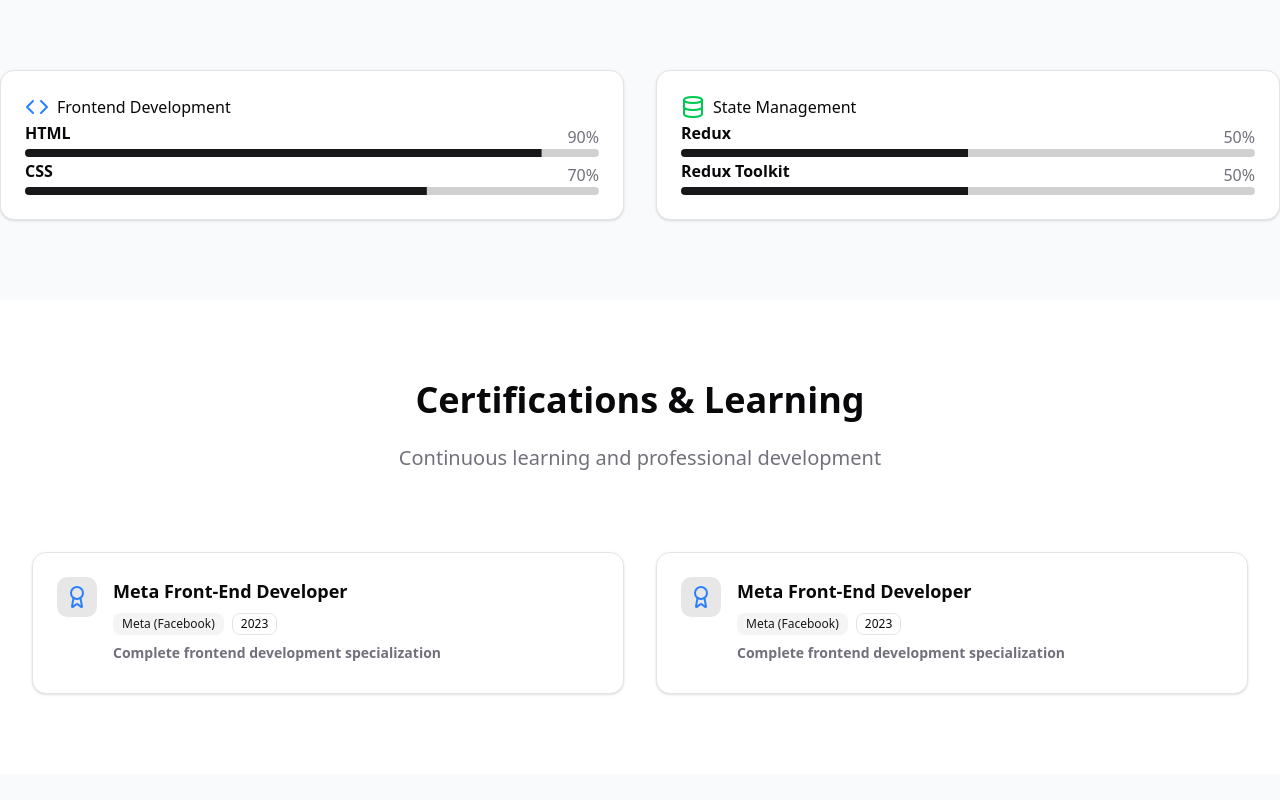
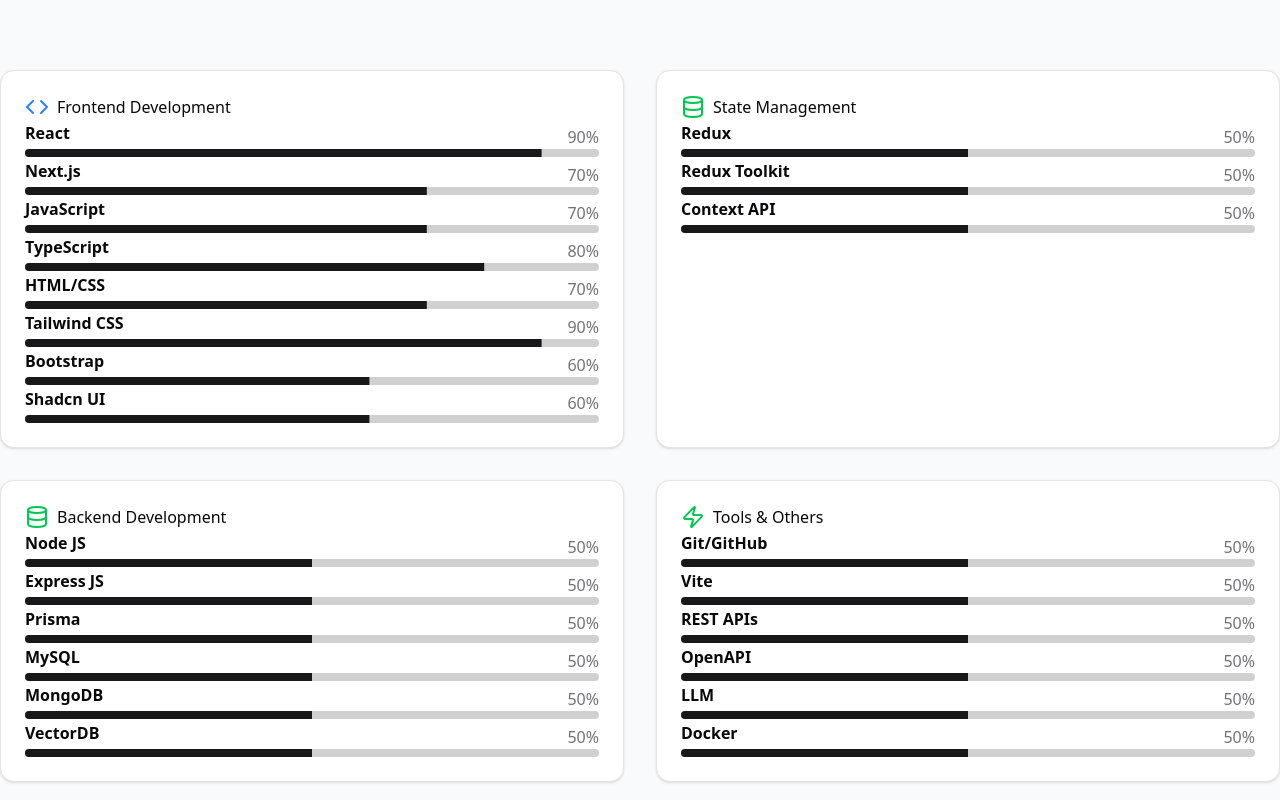
Before and after one commit to Jitugopale/Portfolio, a Next.js app: page /skills in a window 1280 px wide. Shown: the part 540-1340 px from the top of the page. Built offline with nearby package versions, Linux system fonts and the light colour scheme.

Commit message:
make minimal changes

```diff
--- a/src/app/about/page.tsx
+++ b/src/app/about/page.tsx
@@ -70,24 +70,32 @@
           </div>
           <div className="space-y-6 text-lg leading-relaxed px-4">
             <p>
-              I&apos;m a passionate frontend developer with a love for creating
-              beautiful, functional web experiences. My journey began with
-              curiosity about how websites work, and it has evolved into a
-              career dedicated to crafting user-centric applications that make a
-              real difference in people&apos;s lives.
+              I&apos;m a passionate full stack developer with a love for
+              building beautiful, functional, and scalable web experiences. What
+              started as a curiosity about how websites work has evolved into a
+              career focused on creating user-centric applications that solve
+              real-world problems and deliver value. From design to deployment,
+              I enjoy crafting seamless digital experiences that users enjoy and
+              trust.
             </p>
             <p>
               I specialize in the React ecosystem, including Next.js for
-              full-stack applications, Redux for state management, and modern
-              JavaScript/TypeScript. I believe in writing clean, maintainable
-              code and staying up-to-date with the latest industry trends and
-              best practices.
+              full-stack development, paired with Node.js and Prisma on the
+              backend. I have strong experience with Redux for state management,
+              Tailwind CSS for styling, and tools like Postman for API testing.
+              I&apos;m also focused on backend security, efficient database
+              management, and deploying robust applications with modern DevOps
+              practices. My goal is always to build clean, maintainable, and
+              production-ready solutions.
             </p>
             <p>
-              When I&apos;m not coding, you&apos;ll find me exploring new
-              technologies, contributing to open source projects, or sharing
-              knowledge with the developer community. I&apos;m always eager to
-              learn and grow, both personally and professionally.
+              When I&apos;m not writing code, I&apos;m exploring new
+              technologies, contributing to open-source projects, or sharing
+              knowledge with the developer community. I&apos;m a firm believer
+              in continuous learning and always strive to stay up-to-date with
+              the latest tools, frameworks, and best practices in full stack
+              development. Whether it&apos;s frontend UI or backend logic, I
+              enjoy being involved in every part of the development process.
             </p>
           </div>
         </div>
@@ -113,15 +121,15 @@
                 <div className="flex flex-wrap justify-between">
                   <div>
                     <h2 className="text-2xl lg:text-3xl font-bold mb-1 md:mb-2">
-                      Senior Frontend Developer
+                      Software Developer
                     </h2>
                     <h4 className="text-xl font-semibold text-blue-600">
-                      TechCorp Solutions
+                      CancerMitr
                     </h4>
                   </div>
                   <div className="mt-5 md:mt-0">
                     <Badge variant="outline" className="text-md">
-                      2022 - Present
+                      2025 - Present
                     </Badge>
                   </div>
                 </div>
@@ -129,9 +137,12 @@
               <CardContent>
                 <div className="mb-4">
                   <p className="text-muted-foreground text-lg font-semibold">
-                    Leading frontend development for enterprise applications
-                    using React and Next.js. Mentoring junior developers and
-                    establishing best practices.
+                    Working on backend development for web applications using
+                    Node.js, Prisma, and MySQL. Responsible for building secure
+                    RESTful APIs, designing efficient database schemas, and
+                    integrating backend logic to support scalable full-stack
+                    features. Collaborating with the frontend team to deliver
+                    seamless end-to-end solutions.
                   </p>
                 </div>
                 <div className="flex flex-wrap gap-4">
@@ -153,15 +164,15 @@
                 <div className="flex flex-wrap justify-between">
                   <div>
                     <h2 className="text-2xl lg:text-3xl font-bold mb-1 md:mb-2">
-                      Senior Frontend Developer
+                      Web Developer
                     </h2>
                     <h4 className="text-xl font-semibold text-blue-600">
-                      TechCorp Solutions
+                      AVS Insotech Pvt Ltd
                     </h4>
                   </div>
                   <div className="mt-5 md:mt-0">
                     <Badge variant="outline" className="text-md">
-                      2022 - Present
+                      2024 - 2025
                     </Badge>
                   </div>
                 </div>
@@ -169,9 +180,12 @@
               <CardContent>
                 <div className="mb-4">
                   <p className="text-muted-foreground text-lg font-semibold">
-                    Leading frontend development for enterprise applications
-                    using React and Next.js. Mentoring junior developers and
-                    establishing best practices.
+                    Worked on full-stack web development using React for the
+                    frontend and Node.js for the backend. Built and integrated
+                    RESTful APIs, collaborated across teams to ensure smooth
+                    deployment, and performed rigorous testing in both UAT and
+                    production environments to deliver reliable, scalable web
+                    solutions.
                   </p>
                 </div>
                 <div className="flex flex-wrap gap-4">
@@ -208,13 +222,13 @@
           <div className="grid grid-cols-1 md:grid-cols-2 gap-6 mt-16">
             <Card>
               <CardContent>
-                <div className="flex justify-center items-center">
+                <div className="flex justify-start items-center mx-5">
                   <div>
                     <Award className="h-6 w-6 text-blue-700 mr-3.5" />
                   </div>
                   <div>
                     <h1 className="font-medium text-lg">
-                      Led development of 3 major product launches
+                      Secured 3rd rank in 12th grade at school level
                     </h1>
                   </div>
                 </div>
@@ -223,13 +237,13 @@
 
             <Card>
               <CardContent>
-                <div className="flex justify-center items-center">
+                <div className="flex justify-start items-center mx-5">
                   <div>
                     <Award className="h-6 w-6 text-blue-700 mr-3.5" />
                   </div>
                   <div>
                     <h1 className="font-medium text-lg">
-                      Led development of 3 major product launches
+                      Ranked 1st in 7th semester at college level
                     </h1>
                   </div>
                 </div>
@@ -238,13 +252,13 @@
 
             <Card>
               <CardContent>
-                <div className="flex justify-center items-center">
+                <div className="flex justify-start items-center mx-5">
                   <div>
                     <Award className="h-6 w-6 text-blue-700 mr-3.5" />
                   </div>
                   <div>
                     <h1 className="font-medium text-lg">
-                      Led development of 3 major product launches
+                      Completed MERN Stack Developer Certification
                     </h1>
                   </div>
                 </div>
@@ -253,13 +267,13 @@
 
             <Card>
               <CardContent>
-                <div className="flex justify-center items-center">
+                <div className="flex justify-start items-center mx-5">
                   <div>
                     <Award className="h-6 w-6 text-blue-700 mr-3.5" />
                   </div>
                   <div>
                     <h1 className="font-medium text-lg">
-                      Led development of 3 major product launches
+                      Contributed to 3+ open source projects
                     </h1>
                   </div>
                 </div>
--- a/src/app/page.tsx
+++ b/src/app/page.tsx
@@ -29,9 +29,7 @@
               </div>
               <div>
                 <p className="text-lg text-muted-foreground">
-                  Crafting beautiful, responsive web experiences with React,
-                  Next.js, and modern JavaScript. Passionate about creating
-                  user-centric applications that make a difference.
+                  Building scalable, full-stack web applications with React, Next.js, Node.js, and SQL. Passionate about delivering end-to-end solutions that are fast, secure, and user-focused.
                 </p>
               </div>
               <div className="mt-7 flex gap-4">
@@ -70,7 +68,7 @@
             <Card className="bg-white dark:bg-gray-800 shadow-lg">
               <CardContent className="flex flex-col items-center">
                 <div className="font-bold text-2xl lg:text-3xl text-blue-500">
-                  5+
+                  1+
                 </div>
                 <div className="text-md text-muted-foreground mt-1">
                   Years Experience
@@ -80,7 +78,7 @@
             <Card>
               <CardContent className="flex flex-col items-center">
                 <div className="font-bold text-2xl lg:text-3xl text-blue-500">
-                  50+
+                  5+
                 </div>
                 <div className="text-md text-muted-foreground mt-1">
                   Projects Completed
@@ -90,7 +88,7 @@
             <Card>
               <CardContent className="flex flex-col items-center">
                 <div className="font-bold text-2xl lg:text-3xl text-blue-500">
-                  25+
+                  1+
                 </div>
                 <div className="text-md text-muted-foreground mt-1">
                   Happy Clients
@@ -130,52 +128,46 @@
                 React
               </div>
               <div className="bg-secondary py-2 px-4 font-semibold text-md rounded-full">
-                React
+                Next.js
               </div>
               <div className="bg-secondary py-2 px-4 font-semibold text-md rounded-full">
-                React
+                JavaScript
               </div>
               <div className="bg-secondary py-2 px-4 font-semibold text-md rounded-full">
-                React
+                TypeScript
               </div>
               <div className="bg-secondary py-2 px-4 font-semibold text-md rounded-full">
-                React
+                Redux
               </div>
               <div className="bg-secondary py-2 px-4 font-semibold text-md rounded-full">
-                React
+                Tailwind CSS
               </div>
               <div className="bg-secondary py-2 px-4 font-semibold text-md rounded-full">
-                React
+                Node.js
               </div>
               <div className="bg-secondary py-2 px-4 font-semibold text-md rounded-full">
-                React
+                Prisma
               </div>
               <div className="bg-secondary py-2 px-4 font-semibold text-md rounded-full">
-                React
+                SQL
               </div>
               <div className="bg-secondary py-2 px-4 font-semibold text-md rounded-full">
-                React
+                MongoDB
               </div>
               <div className="bg-secondary py-2 px-4 font-semibold text-md rounded-full">
-                React
+                VectorDB
               </div>
               <div className="bg-secondary py-2 px-4 font-semibold text-md rounded-full">
-                React
+                LLM Models
               </div>
               <div className="bg-secondary py-2 px-4 font-semibold text-md rounded-full">
-                React
+                AI Tools
               </div>
               <div className="bg-secondary py-2 px-4 font-semibold text-md rounded-full">
-                React
+                OpenAI
               </div>
               <div className="bg-secondary py-2 px-4 font-semibold text-md rounded-full">
-                React
-              </div>
-              <div className="bg-secondary py-2 px-4 font-semibold text-md rounded-full">
-                React
-              </div>
-              <div className="bg-secondary py-2 px-4 font-semibold text-md rounded-full">
-                React
+                Docker
               </div>
             </div>
           </div>
--- a/src/app/skills/page.tsx
+++ b/src/app/skills/page.tsx
@@ -1,7 +1,7 @@
 import React from "react";
 import { Card, CardContent, CardHeader, CardTitle } from "@/components/ui/card";
 import { Progress } from "@/components/ui/progress";
-import {  Award, BookOpen, Code, Database } from "lucide-react";
+import {  Award, BookOpen, Code, Database, Zap } from "lucide-react";
 import { Badge } from "@/components/ui/badge";
 import { Certificate } from "crypto";
 
@@ -12,8 +12,14 @@
       icon: <Code className="h-6 w-6" />,
       color: "text-blue-500",
       skills: [
-        { name: "HTML", level: "90%" },
-        { name: "CSS", level: "70%" },
+        { name: "React", level: "90%" },
+        { name: "Next.js", level: "70%" },
+        { name: "JavaScript", level: "70%" },
+        { name: "TypeScript", level: "80%" },
+        { name: "HTML/CSS", level: "70%" },
+        { name: "Tailwind CSS", level: "90%" },
+        { name: "Bootstrap", level: "60%" },
+        { name: "Shadcn UI", level: "60%" },
       ],
     },
     {
@@ -23,6 +29,34 @@
       skills: [
         { name: "Redux", level: "50%" },
         { name: "Redux Toolkit", level: "50%" },
+        { name: "Context API", level: "50%" },
+
+      ],
+    },
+    {
+      title: "Backend Development",
+      icon: <Database className="h-6 w-6" />,
+      color: "text-green-500",
+      skills: [
+        { name: "Node JS", level: "50%" },
+        { name: "Express JS", level: "50%" },
+        { name: "Prisma", level: "50%" },
+        { name: "MySQL", level: "50%" },
+        { name: "MongoDB", level: "50%" },
+        { name: "VectorDB", level: "50%" },
+      ],
+    },
+    {
+      title: "Tools & Others",
+      icon: <Zap className="h-6 w-6" />,
+      color: "text-green-500",
+      skills: [
+        { name: "Git/GitHub", level: "50%" },
+        { name: "Vite", level: "50%" },
+        { name: "REST APIs", level: "50%" },
+        { name: "OpenAPI", level: "50%" },
+        { name: "LLM", level: "50%" },
+        { name: "Docker", level: "50%" },
       ],
     },
   ];
@@ -69,7 +103,7 @@
             <Card>
               <CardContent className="flex flex-col items-center">
                 <div className="font-bold text-2xl lg:text-3xl text-blue-500">
-                  5+
+                  1+
                 </div>
                 <div className="text-md text-muted-foreground mt-1">
                   Years Experience
@@ -79,7 +113,7 @@
             <Card>
               <CardContent className="flex flex-col items-center">
                 <div className="font-bold text-2xl lg:text-3xl text-blue-500">
-                  50+
+                  5+
                 </div>
                 <div className="text-md text-muted-foreground mt-1">
                   Projects
```
Also changed, not shown: src/app/contact/page.tsx (+19 -5 lines). Lines whose indentation alone changed are shown as unchanged.
